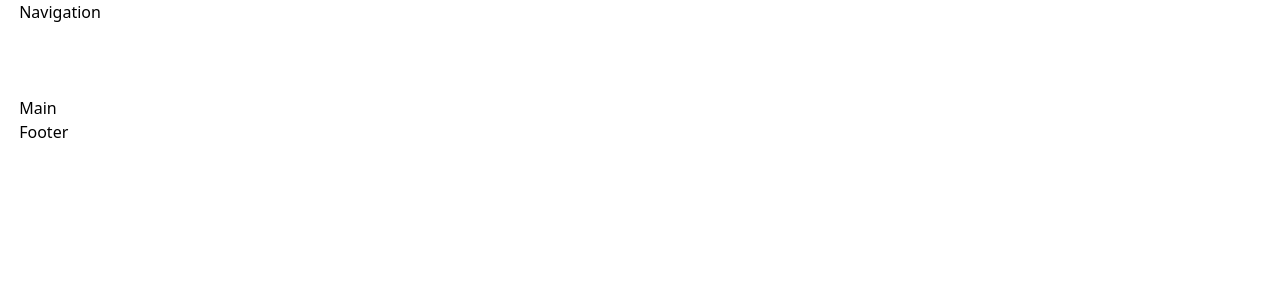
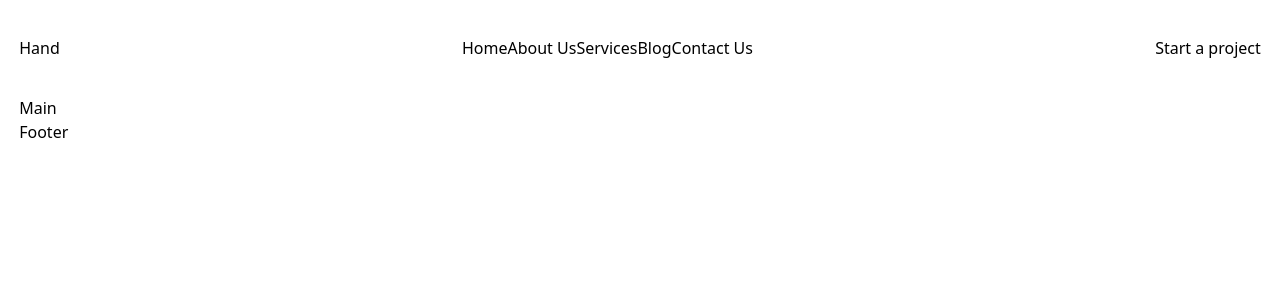
Before and after one commit to AJ1732/smg-task, a React (Vite) app: page / in a window 1280 px wide. Shown: the top 300 px of the page. Built offline with nearby package versions, Linux system fonts and the light colour scheme.

Commit message:
chore: layout navigation

```diff
--- a/src/sections/Navigation.tsx
+++ b/src/sections/Navigation.tsx
@@ -1,4 +1,23 @@
 const Navigation = () => {
-  return <div>Navigation</div>;
+  return (
+    <header className="flex-between size-full">
+      {/* LOGO */}
+      <h1>Hand</h1>
+
+      {/* NAV LINKS */}
+      <nav>
+        <ul className="flex-between gap-4 [&>li]:p-2">
+          <li>Home</li>
+          <li>About Us</li>
+          <li>Services</li>
+          <li>Blog</li>
+          <li>Contact Us</li>
+        </ul>
+      </nav>
+
+      {/* NAV BUTTON */}
+      <button>Start a project</button>
+    </header>
+  );
 };
 export default Navigation;
```
